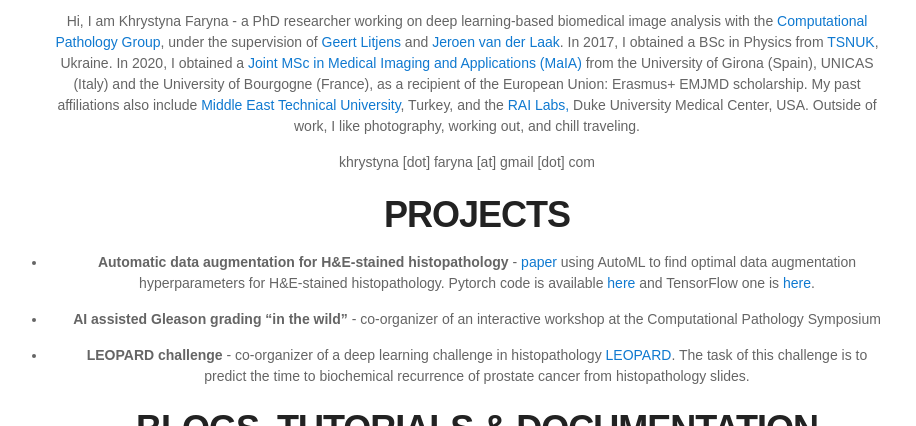
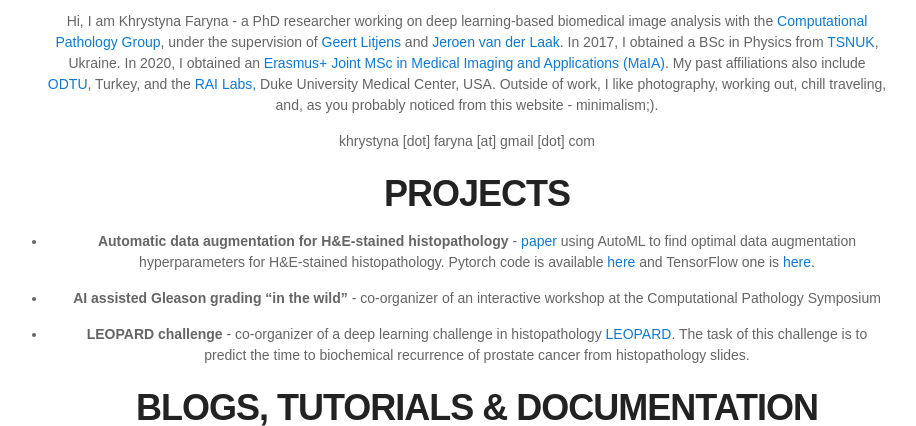
Before and after one commit to KhrystynaFaryna/khrystynafaryna.github.io, a Jekyll site: the page built from index.md, in a window 1280 px wide and 900 px high, cut to the strip 474-900 px from the top of the window. Shown: the whole strip, without its empty margins (163-1079 px from the left). Built offline with Jekyll 4.4.1, drawn with Linux system fonts in a browser that asks for light colours.

Commit message:
Update index.md

```diff
--- a/index.md
+++ b/index.md
@@ -5,7 +5,7 @@ layout: default
 ![avatar](assets/images/avatar.png)
 
 
-Hi, I am Khrystyna Faryna - a PhD researcher working on deep learning-based biomedical image analysis with the [Computational Pathology Group](https://www.computationalpathologygroup.eu/), under the supervision of [Geert Litjens](https://geertlitjens.nl/) and [Jeroen van der Laak](https://www.computationalpathologygroup.eu/members/jeroen-van-der-laak/). In 2017, I obtained a BSc in Physics from [TSNUK](https://en.wikipedia.org/wiki/Taras_Shevchenko_National_University_of_Kyiv), Ukraine. In 2020, I obtained a [Joint MSc in Medical Imaging and Applications (MaIA)](https://maiamaster.udg.edu/) from the University of Girona (Spain), UNICAS (Italy) and the University of Bourgogne (France), as a recipient of the European Union: Erasmus+ EMJMD scholarship. My past affiliations also include [Middle East Technical University](https://ii.metu.edu.tr/medical-informatics-ms-phd), Turkey, and the [RAI Labs,](https://sites.duke.edu/railabs/) Duke University Medical Center, USA. Outside of work, I like photography, working out, and chill traveling.
+Hi, I am Khrystyna Faryna - a PhD researcher working on deep learning-based biomedical image analysis with the [Computational Pathology Group](https://www.computationalpathologygroup.eu/), under the supervision of [Geert Litjens](https://geertlitjens.nl/) and [Jeroen van der Laak](https://www.computationalpathologygroup.eu/members/jeroen-van-der-laak/). In 2017, I obtained a BSc in Physics from [TSNUK](https://en.wikipedia.org/wiki/Taras_Shevchenko_National_University_of_Kyiv), Ukraine. In 2020, I obtained an [Erasmus+ Joint MSc in Medical Imaging and Applications (MaIA)](https://maiamaster.udg.edu/). My past affiliations also include [ODTU](https://ii.metu.edu.tr/medical-informatics-ms-phd), Turkey, and the [RAI Labs,](https://sites.duke.edu/railabs/) Duke University Medical Center, USA. Outside of work, I like photography, working out, chill traveling, and, as you probably noticed from this website - minimalism;).
 
  <p style="text-align: center;">khrystyna [dot] faryna [at] gmail [dot] com</p>
 
```
